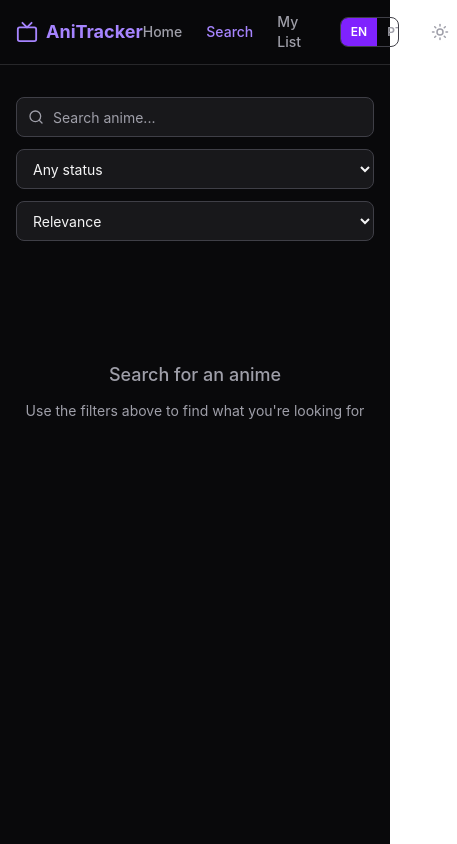
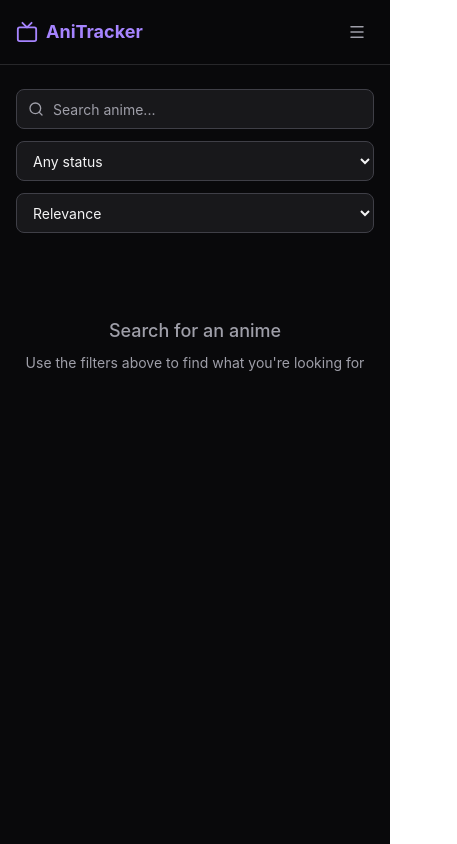
Before and after one commit to marcelino05052000/anime-tracker, a React (Vite) app: page /search in a window 390 px wide. Shown: the whole page, 457 px wide, since content can reach past the window. Built offline with nearby package versions, Linux system fonts and the light colour scheme.

Commit message:
improvements on mobile responsiveness

```diff
--- a/src/components/layout/Header.tsx
+++ b/src/components/layout/Header.tsx
@@ -1,5 +1,6 @@
+import { useState } from 'react';
 import { NavLink } from 'react-router-dom';
-import { Moon, Sun, Tv } from 'lucide-react';
+import { Menu, Moon, Sun, Tv, X } from 'lucide-react';
 import { useTheme } from '@/hooks/useTheme';
 import { useI18n } from '@/hooks/useI18n';
 import type { Language } from '@/i18n/translations';
@@ -10,15 +11,20 @@ const LANGUAGES: { value: Language; label: string }[] = [
 ];
 
 const navLinkClass = ({ isActive }: { isActive: boolean }) =>
-  `text-sm font-medium transition-colors ${
+  `text-sm font-medium py-1 transition-colors ${
     isActive
       ? 'text-violet-600 dark:text-violet-400'
       : 'text-zinc-600 dark:text-zinc-400 hover:text-zinc-900 dark:hover:text-zinc-100'
   }`;
 
 export default function Header() {
+  const [mobileMenuOpen, setMobileMenuOpen] = useState(false);
   const { theme, toggleTheme } = useTheme();
   const { t, language, setLanguage } = useI18n();
+
+  function handleCloseMobileMenu() {
+    setMobileMenuOpen(false);
+  }
 
   return (
     <header className="sticky top-0 z-50 border-b border-zinc-200 dark:border-zinc-800 bg-white/80 dark:bg-zinc-950/80 backdrop-blur-sm">
@@ -31,23 +37,45 @@ export default function Header() {
           AniTracker
         </NavLink>
 
-        <nav className="flex items-center gap-6">
-          <NavLink to="/" end className={navLinkClass}>
+        <button
+          onClick={() => setMobileMenuOpen((prev) => !prev)}
+          className="sm:hidden p-2 rounded-lg text-zinc-600 dark:text-zinc-400 hover:bg-zinc-100 dark:hover:bg-zinc-800 transition-colors cursor-pointer"
+          aria-label={mobileMenuOpen ? 'Close navigation menu' : 'Open navigation menu'}
+          aria-expanded={mobileMenuOpen}
+          aria-controls="main-navigation"
+        >
+          {mobileMenuOpen ? <X size={18} /> : <Menu size={18} />}
+        </button>
+
+        <nav
+          id="main-navigation"
+          className={`${
+            mobileMenuOpen ? 'flex' : 'hidden'
+          } absolute top-16 inset-x-0 px-4 pb-4 sm:pb-0 sm:px-0 sm:static sm:flex sm:items-center sm:gap-6`}
+        >
+          <div className="w-full sm:w-auto rounded-xl sm:rounded-none border border-zinc-200 dark:border-zinc-800 sm:border-0 bg-white dark:bg-zinc-950 sm:bg-transparent sm:dark:bg-transparent p-3 sm:p-0 flex flex-col sm:flex-row sm:items-center gap-3 sm:gap-6">
+            <div className="flex flex-col sm:flex-row sm:items-center gap-1 sm:gap-6">
+              <NavLink to="/" end className={navLinkClass} onClick={handleCloseMobileMenu}>
                 {t.nav.home}
               </NavLink>
-          <NavLink to="/search" className={navLinkClass}>
+              <NavLink to="/search" className={navLinkClass} onClick={handleCloseMobileMenu}>
                 {t.nav.search}
               </NavLink>
-          <NavLink to="/my-list" className={navLinkClass}>
+              <NavLink to="/my-list" className={navLinkClass} onClick={handleCloseMobileMenu}>
                 {t.nav.myList}
               </NavLink>
+            </div>
 
+            <div className="flex items-center justify-between sm:justify-start gap-3 pt-2 sm:pt-0 border-t border-zinc-200 dark:border-zinc-800 sm:border-t-0">
               {/* Language selector */}
               <div className="flex items-center rounded-lg border border-zinc-200 dark:border-zinc-700 overflow-hidden text-xs font-semibold">
                 {LANGUAGES.map(({ value, label }) => (
                   <button
                     key={value}
-                onClick={() => setLanguage(value)}
+                    onClick={() => {
+                      setLanguage(value);
+                      handleCloseMobileMenu();
+                    }}
                     className={`px-2.5 py-1.5 transition-colors cursor-pointer ${
                       language === value
                         ? 'bg-violet-600 text-white'
@@ -68,6 +96,8 @@ export default function Header() {
               >
                 {theme === 'dark' ? <Sun size={18} /> : <Moon size={18} />}
               </button>
+            </div>
+          </div>
         </nav>
       </div>
     </header>
--- a/src/components/layout/RootLayout.tsx
+++ b/src/components/layout/RootLayout.tsx
@@ -5,9 +5,9 @@ import { useScrollToTop } from '@/hooks/useScrollToTop';
 export default function RootLayout() {
   useScrollToTop();
   return (
-    <div className="min-h-screen bg-white dark:bg-zinc-950 text-zinc-900 dark:text-zinc-100">
+    <div className="min-h-screen w-full overflow-x-clip bg-white dark:bg-zinc-950 text-zinc-900 dark:text-zinc-100">
       <Header />
-      <main>
+      <main className="w-full overflow-x-clip">
         <Outlet />
       </main>
     </div>
--- a/src/features/anime-details/components/AnimeInfo.tsx
+++ b/src/features/anime-details/components/AnimeInfo.tsx
@@ -22,11 +22,11 @@ interface DetailRowProps {
 function DetailRow({ label, value }: DetailRowProps) {
   if (value === null || value === undefined) return null;
   return (
-    <div className="flex gap-2">
-      <span className="text-sm font-medium text-zinc-500 dark:text-zinc-400 w-28 shrink-0">
+    <div className="flex flex-col sm:flex-row gap-1 sm:gap-2">
+      <span className="text-sm font-medium text-zinc-500 dark:text-zinc-400 sm:w-28 sm:shrink-0">
         {label}
       </span>
-      <span className="text-sm text-zinc-900 dark:text-zinc-100">{value}</span>
+      <span className="text-sm text-zinc-900 dark:text-zinc-100 break-words">{value}</span>
     </div>
   );
 }
@@ -49,9 +49,9 @@ export default function AnimeInfo({ anime }: AnimeInfoProps) {
   const synopsis = language === 'pt-BR' ? (translatedSynopsis ?? anime.synopsis) : anime.synopsis;
 
   return (
-    <div className="max-w-7xl mx-auto px-4 py-8 flex flex-col lg:flex-row gap-10">
+    <div className="max-w-7xl mx-auto px-4 py-6 sm:py-8 flex flex-col lg:flex-row gap-8 sm:gap-10">
       {/* Left: Synopsis + Trailer */}
-      <div className="flex flex-col gap-8 flex-1 min-w-0">
+      <div className="flex flex-col gap-7 sm:gap-8 flex-1 min-w-0">
         {anime.synopsis && (
           <section>
             <h2 className="text-lg font-bold text-zinc-900 dark:text-zinc-100 mb-3">{d.synopsis}</h2>
@@ -76,7 +76,7 @@ export default function AnimeInfo({ anime }: AnimeInfoProps) {
       </div>
 
       {/* Right: Metadata sidebar */}
-      <aside className="lg:w-64 shrink-0 flex flex-col gap-6">
+      <aside className="lg:w-64 shrink-0 flex flex-col gap-6 border-t border-zinc-200 dark:border-zinc-800 pt-6 lg:border-t-0 lg:pt-0">
         <section>
           <h2 className="text-lg font-bold text-zinc-900 dark:text-zinc-100 mb-4">{d.details}</h2>
           <div className="flex flex-col gap-3">
--- a/src/features/home/components/AnimeGrid.tsx
+++ b/src/features/home/components/AnimeGrid.tsx
@@ -10,7 +10,7 @@ interface AnimeGridProps {
 
 export default function AnimeGrid({ animes, isLoading, skeletonCount = 24 }: AnimeGridProps) {
   return (
-    <div className="grid grid-cols-2 sm:grid-cols-3 md:grid-cols-4 lg:grid-cols-5 xl:grid-cols-6 gap-4">
+    <div className="grid grid-cols-2 sm:grid-cols-3 md:grid-cols-4 lg:grid-cols-5 xl:grid-cols-6 gap-3 sm:gap-4">
       {isLoading
         ? Array.from({ length: skeletonCount }, (_, i) => <AnimeCardSkeleton key={i} />)
         : animes?.map((anime) => <AnimeCard key={anime.mal_id} anime={anime} />)}
--- a/src/features/search/components/SearchFilters.tsx
+++ b/src/features/search/components/SearchFilters.tsx
@@ -11,7 +11,7 @@ interface SearchFiltersProps {
 }
 
 const selectClass =
-  'h-10 rounded-lg border border-zinc-200 dark:border-zinc-700 bg-white dark:bg-zinc-900 text-zinc-900 dark:text-zinc-100 text-sm px-3 focus:outline-none focus:ring-2 focus:ring-violet-500 cursor-pointer';
+  'w-full sm:w-auto h-10 rounded-lg border border-zinc-200 dark:border-zinc-700 bg-white dark:bg-zinc-900 text-zinc-900 dark:text-zinc-100 text-sm px-3 focus:outline-none focus:ring-2 focus:ring-violet-500 cursor-pointer';
 
 export default function SearchFilters({
   q,
@@ -40,7 +40,7 @@ export default function SearchFilters({
   ];
 
   return (
-    <div className="flex flex-col sm:flex-row gap-3">
+    <div className="grid grid-cols-1 sm:grid-cols-[minmax(0,1fr)_auto_auto] gap-3">
       {/* Search input */}
       <div className="relative flex-1">
         <Search
--- a/src/index.css
+++ b/src/index.css
@@ -4,6 +4,14 @@
 @custom-variant dark (&:where(.dark, .dark *));
 
 @layer base {
+  html,
+  body,
+  #root {
+    width: 100%;
+    max-width: 100%;
+    overflow-x: clip;
+  }
+
   * {
     box-sizing: border-box;
   }
@@ -12,5 +20,14 @@
     margin: 0;
     -webkit-font-smoothing: antialiased;
     -moz-osx-font-smoothing: grayscale;
+    text-rendering: optimizeLegibility;
+  }
+
+  img,
+  video,
+  canvas,
+  svg,
+  iframe {
+    max-width: 100%;
   }
 }
--- a/src/pages/HomePage.tsx
+++ b/src/pages/HomePage.tsx
@@ -3,7 +3,7 @@ import TopAnimeSection from '@/features/home/components/TopAnimeSection';
 
 export default function HomePage() {
   return (
-    <div className="max-w-7xl mx-auto px-4 py-8 flex flex-col gap-12">
+    <div className="max-w-7xl mx-auto px-4 py-6 sm:py-8 flex flex-col gap-10 sm:gap-12">
       <SeasonalSection />
       <TopAnimeSection />
     </div>
--- a/src/pages/MyListPage.tsx
+++ b/src/pages/MyListPage.tsx
@@ -26,8 +26,10 @@ export default function MyListPage() {
     activeTab === 'all' ? entries : entries.filter((e) => e.status === (activeTab as WatchStatus));
 
   return (
-    <div className="max-w-4xl mx-auto px-4 py-8 flex flex-col gap-6">
-      <h1 className="text-2xl font-bold text-zinc-900 dark:text-zinc-100">{t.myList.title}</h1>
+    <div className="max-w-4xl mx-auto px-4 py-6 sm:py-8 flex flex-col gap-5 sm:gap-6">
+      <h1 className="text-xl sm:text-2xl font-bold text-zinc-900 dark:text-zinc-100">
+        {t.myList.title}
+      </h1>
 
       <MyListTabs activeTab={activeTab} counts={counts} onTabChange={setActiveTab} />
 
--- a/src/pages/SearchPage.tsx
+++ b/src/pages/SearchPage.tsx
@@ -25,7 +25,7 @@ export default function SearchPage() {
   const isEmpty = hasQuery && !isLoading && animes?.length === 0;
 
   return (
-    <div className="max-w-7xl mx-auto px-4 py-8 flex flex-col gap-6">
+    <div className="max-w-7xl mx-auto px-4 py-6 sm:py-8 flex flex-col gap-5 sm:gap-6">
       <SearchFilters
         q={q}
         status={status}
@@ -36,7 +36,7 @@ export default function SearchPage() {
       />
 
       {!hasQuery && (
-        <div className="flex flex-col items-center justify-center py-24 text-zinc-400 gap-3">
+        <div className="flex flex-col items-center justify-center py-16 sm:py-24 text-zinc-400 gap-2 sm:gap-3 text-center">
           <p className="text-lg font-medium">{t.search.emptyTitle}</p>
           <p className="text-sm">{t.search.emptySubtitle}</p>
         </div>
@@ -49,7 +49,7 @@ export default function SearchPage() {
       )}
 
       {isEmpty && (
-        <div className="flex flex-col items-center justify-center py-24 text-zinc-400 gap-2">
+        <div className="flex flex-col items-center justify-center py-16 sm:py-24 text-zinc-400 gap-2 text-center">
           <p className="text-lg font-medium">{t.search.noResultsTitle}</p>
           <p className="text-sm">{t.search.noResultsSubtitle}</p>
         </div>
```
Also changed, not shown: src/components/ui/Modal.tsx (+12 -5 lines), src/features/anime-details/components/AnimeBanner.tsx (+5 -5 lines). Lines whose indentation alone changed are shown as unchanged.
